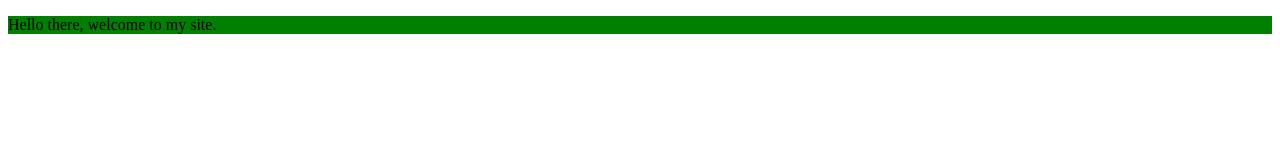
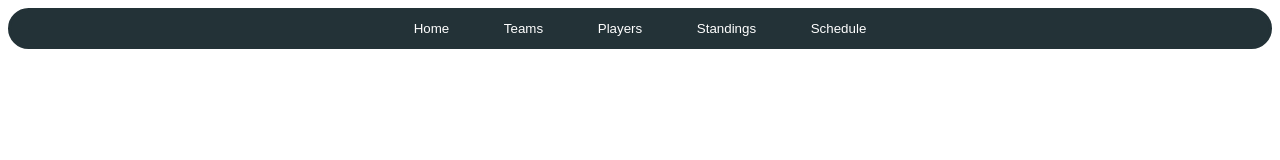
Before and after one commit to ryanecampbell/fantasy-football, a plain HTML site: page index.html in a window 1280 px wide. Drawn offline with Linux system fonts and the light colour scheme.

Commit message:
Set up initial design of nav bar

```diff
--- a/css/main.css
+++ b/css/main.css
@@ -1,3 +1,39 @@
-p {
-    background-color: green;
+body {
+    font-family: 'Ubuntu';
+    font-size: 14px;
 }
+.nav-bar {
+    background-color: #233237;
+    border-style: solid;
+    border-color: #233237;
+    border-radius: 25px;
+    text-align: center;
+    font-size:20px;
+}
+.nav-bar button {
+    background-color: #233237;
+    background: none;
+    border: 0;
+    box-shadow:none;
+    border-color: #233237;
+    border-radius: 0px;
+    color: white;
+    cursor: pointer;
+    display: inline-block;
+    padding: 10px 25px;
+}
+
+.nav-bar button:not(:last-child) {
+    border-right: none; /* Prevents double borders */
+}
+
+.nav-bar:after {
+    content: "";
+    clear: both;
+    display: table;
+}
+
+/* Add a background color on hover */
+.nav-bar button:hover {
+    background-color: #182225;
+}
--- a/index.html
+++ b/index.html
@@ -2,13 +2,16 @@
 <html class="no-js">
     <head>
         <link rel="stylesheet" type="text/css" href="css/main.css">
-        <!-- <meta charset="utf-8">
-        <meta http-equiv="X-UA-Compatible" content="IE=edge">
-        <title></title>
-        <meta name="description" content="">
-        <meta name="viewport" content="width=device-width, initial-scale=1"> -->
+        <link href=' http://fonts.googleapis.com/css?family=Ubuntu' rel='stylesheet' type='text/css'>
     </head>
     <body>
-        <p class="main">Hello there, welcome to my site.</p>
+        <div class="nav-bar">
+                <button>Home</button>
+                <button>Teams</button>
+                <button>Players</button>
+                <button>Standings</button>
+                <button>Schedule</button>
+            </ul>
+        </div>
     </body>
 </html>
```
